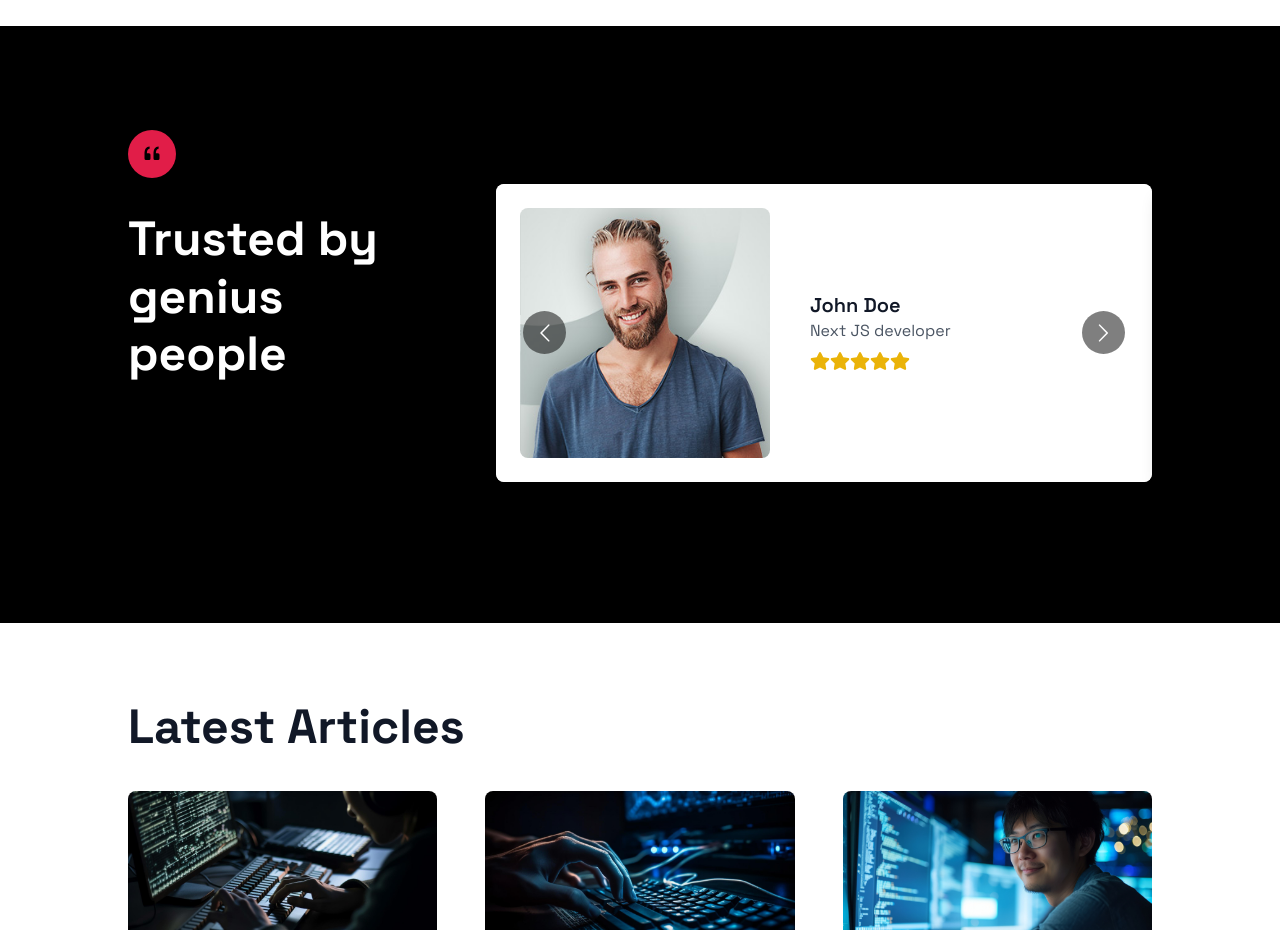
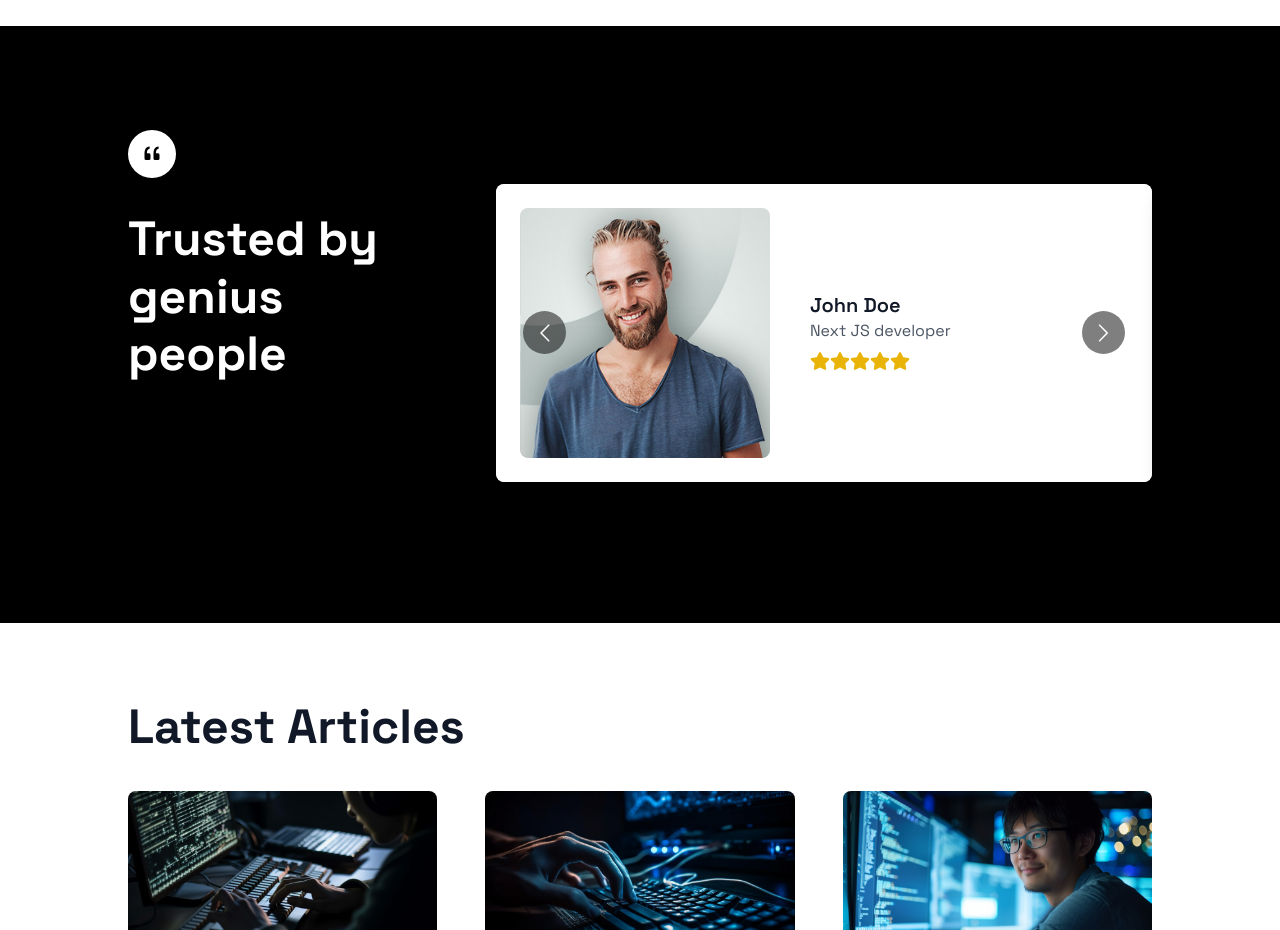
Before and after one commit to NadeeTharuka/new-lms, a Next.js app: page / in a window 1280 px wide. Shown: the part 3240-4170 px from the top of the page. Built offline with nearby package versions, Linux system fonts and the light colour scheme.

Commit message:
Update Review.tsx

```diff
--- a/components/Home/Review/Review.tsx
+++ b/components/Home/Review/Review.tsx
@@ -10,7 +10,7 @@
             <div className="xl:col-span-1 mt-6">
             {/* subHeading */}
             <div className="flex items-center space-x-4">
-             <div className="w-12 h-12 bg-rose-600 rounded-full flex items-center justify-center">
+             <div className="w-12 h-12 bg-white rounded-full flex items-center justify-center">
                 <BsQuote className="h-6 w-6 text-black" />
              </div>
                 <h1 className="text-xl text-black font-semibold">
```
